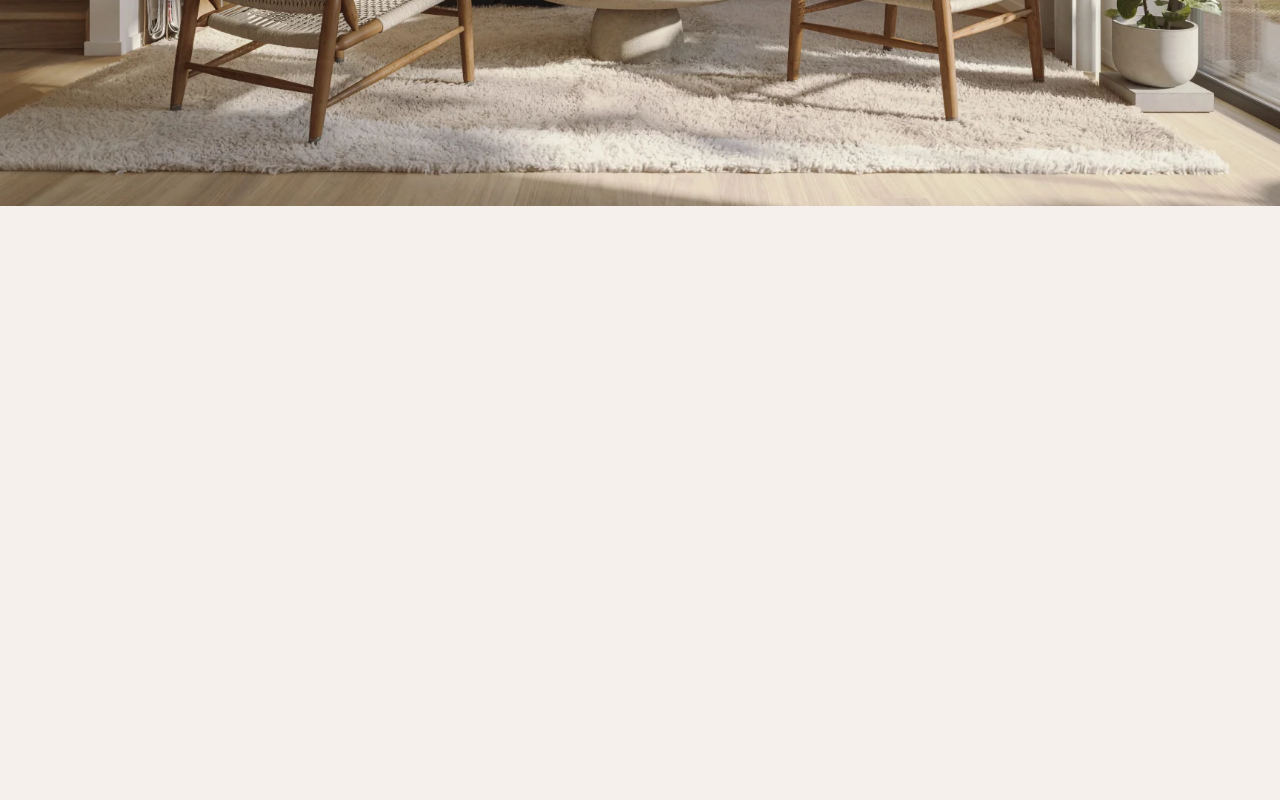
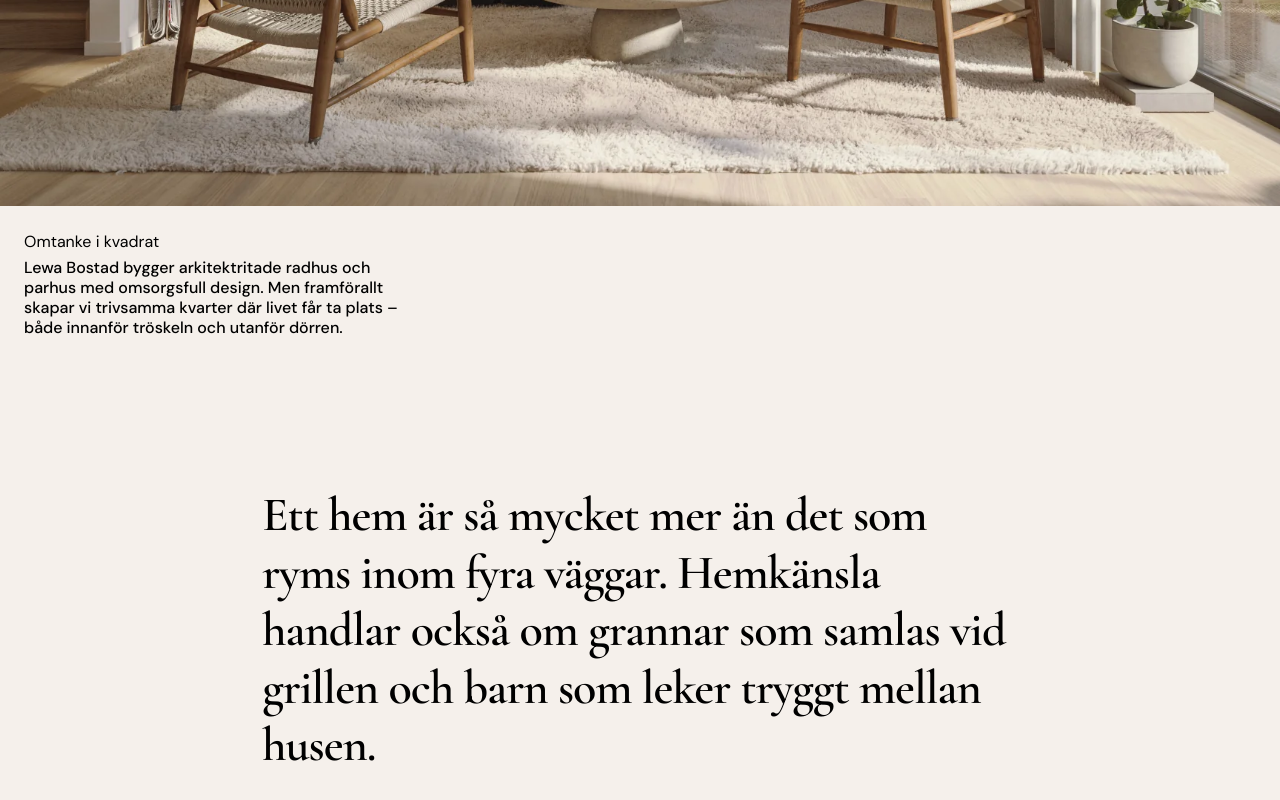
Before and after one commit to SebastianKullander9/lewa-bostad-redesign, a Next.js app: page / in a window 1280 px wide. Shown: the part 594-1394 px from the top of the page. Before the commit the page ends 800 px from the top, so only its background shows below. Built offline with nearby package versions, Linux system fonts and the light colour scheme.

Commit message:
add intro section

```diff
--- a/app/page.tsx
+++ b/app/page.tsx
@@ -1,9 +1,11 @@
 import Hero from "@/components/sections/hero/page";
+import Intro from "@/components/sections/intro/Intro";
 
 export default function Home() {
     return (
         <>
             <Hero />
+            <Intro />
         </>
     );
 }
--- a/app/styles/base.css
+++ b/app/styles/base.css
@@ -34,7 +34,7 @@
     }
 
     .text-display {
-        @apply font-heading text-[32px] lg:text-[48px] leading-[1.2] tracking-[-0.02em] font-light;
+        @apply font-heading text-[32px] lg:text-[48px] leading-[1.2] tracking-[-0.02em] font-semibold;
     }
 
     /* Headings */
@@ -59,6 +59,10 @@
         @apply font-body text-[14px] lg:text-[16px] leading-[1.7] tracking-normal font-normal;
     }
 
+    .text-body-test {
+        @apply font-body text-[14px] lg:text-[16px] tracking-normal leading-tight font-medium;
+    }
+
     .text-small {
         @apply font-body text-[12px] lg:text-[13px] leading-relaxed tracking-normal font-normal;
     }
@@ -68,7 +72,17 @@
         @apply font-body text-[10px] lg:text-[11px] leading-none tracking-[0.15em] font-medium uppercase;
     }
 
+    .text-label-test {
+        @apply font-normal lg:text-[15px];
+    }
+
     .section-surface-1 {
         @apply bg-surface text-primary;
     }
+
+    @layer utilities {
+        .h-section {
+            height: calc(100vh - var(--header-height));
+        }
+    }
 }
--- a/app/styles/tokens.css
+++ b/app/styles/tokens.css
@@ -22,4 +22,6 @@
     --spacing-5xl: 128px;
     --spacing-6xl: 160px;
     --spacing-7xl: 240px;
+
+    --header-height: 58px;
 }
--- /dev/null
+++ b/components/sections/intro/Intro.tsx
@@ -0,0 +1,27 @@
+// interface IntroProps {
+//
+// }
+
+export default function Intro() {
+    return (
+        <section
+            className="h-section w-full base-x-p base-y-p flex flex-col"
+            aria-label="Introduktion till lewa bostad"
+        >
+            <div>
+                <p className="mb-xs">Omtanke i kvadrat</p>
+                <p className="max-w-[35ch] text-body-test">
+                    Lewa Bostad bygger arkitektritade radhus och parhus med omsorgsfull design. Men
+                    framförallt skapar vi trivsamma kvarter där livet får ta plats – både innanför
+                    tröskeln och utanför dörren.
+                </p>
+            </div>
+            <div className="w-full flex flex-1 items-center justify-center">
+                <h2 className="text-display max-w-[33ch]">
+                    Ett hem är så mycket mer än det som ryms inom fyra väggar. Hemkänsla handlar
+                    också om grannar som samlas vid grillen och barn som leker tryggt mellan husen.
+                </h2>
+            </div>
+        </section>
+    );
+}
```
